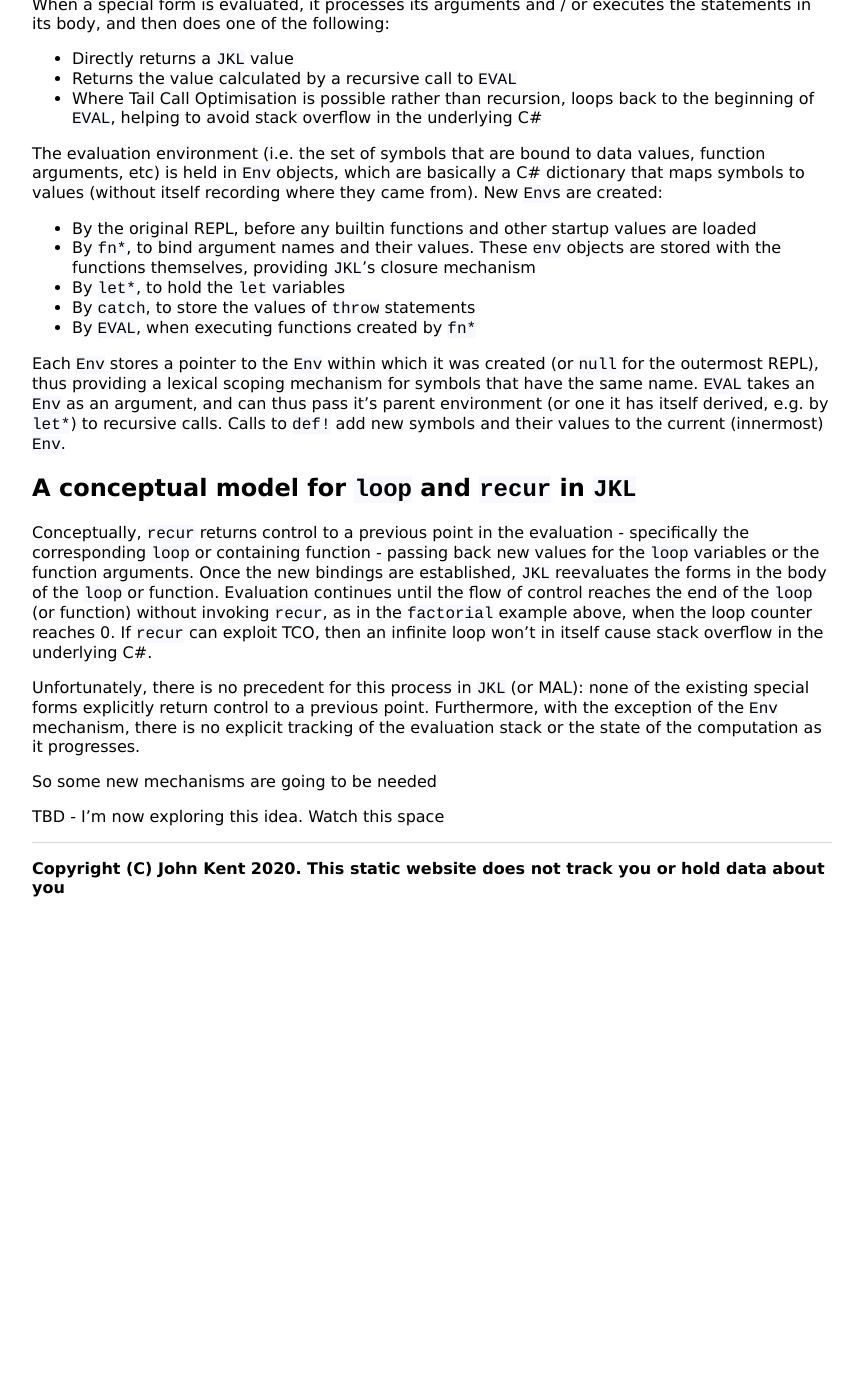
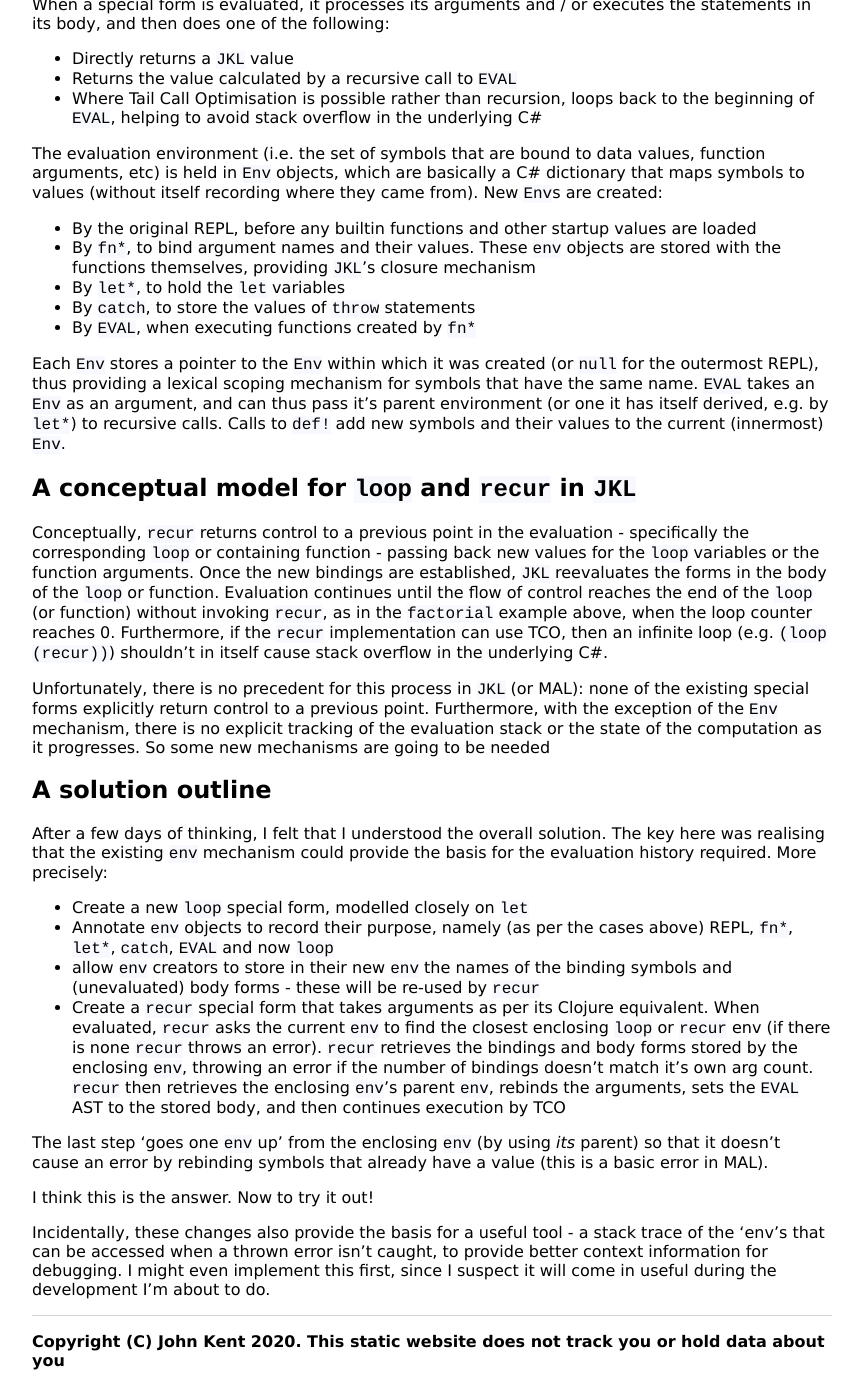
Before and after one commit to KineticLensman/KineticLensman.github.io, a Jekyll site: the page built from _posts/2020-04-18-looping-deep-dive.md, in a window 1280 px wide and 1400 px high, scrolled down 2071 px. Shown: the whole window, without its empty margins (208-1069 px from the left). Built offline with Jekyll 4.4.1, drawn with Linux system fonts in a browser that asks for light colours; before the commit the page ends 2998 px from its top, so only the background shows below that.

Commit message:
Added first stab at solution outline.

```diff
--- a/_posts/2020-04-18-looping-deep-dive.md
+++ b/_posts/2020-04-18-looping-deep-dive.md
@@ -91,11 +91,21 @@ Each `Env` stores a pointer to the `Env` within which it was created (or `null`
 
 ## A conceptual model for `loop` and `recur` in `JKL`
 
-Conceptually, `recur` returns control to a previous point in the evaluation - specifically the corresponding `loop` or containing function - passing back new values for the `loop` variables or the function arguments. Once the new bindings are established, `JKL` reevaluates the forms in the body of the `loop` or function. Evaluation continues until the flow of control reaches the end of the `loop` (or function) without invoking `recur`, as in the `factorial` example above, when the loop counter reaches 0. If `recur` can exploit TCO, then an infinite loop won't in itself cause stack overflow in the underlying C#.
+Conceptually, `recur` returns control to a previous point in the evaluation - specifically the corresponding `loop` or containing function - passing back new values for the `loop` variables or the function arguments. Once the new bindings are established, `JKL` reevaluates the forms in the body of the `loop` or function. Evaluation continues until the flow of control reaches the end of the `loop` (or function) without invoking `recur`, as in the `factorial` example above, when the loop counter reaches 0. Furthermore, if the `recur` implementation can use TCO, then an infinite loop (e.g. `(loop (recur))`) shouldn't in itself cause stack overflow in the underlying C#.
 
-Unfortunately, there is no precedent for this process in `JKL` (or MAL): none of the existing special forms explicitly return control to a previous point. Furthermore, with the exception of the `Env` mechanism, there is no explicit tracking of the evaluation stack or the state of the computation as it progresses.
+Unfortunately, there is no precedent for this process in `JKL` (or MAL): none of the existing special forms explicitly return control to a previous point. Furthermore, with the exception of the `Env` mechanism, there is no explicit tracking of the evaluation stack or the state of the computation as it progresses. So some new mechanisms are going to be needed
 
-So some new mechanisms are going to be needed
+## A solution outline
 
+After a few days of thinking, I felt that I understood the overall solution. The key here was realising that the existing `env` mechanism could provide the basis for the evaluation history required. More precisely:
 
-TBD - I'm now exploring this idea. Watch this space
+* Create a new `loop` special form, modelled closely on `let`
+* Annotate `env` objects to record their purpose, namely (as per the cases above) REPL, `fn*`, `let*`, `catch`, `EVAL` and now `loop`
+* allow `env` creators to store in their new `env` the names of the binding symbols and (unevaluated) body forms - these will be re-used by `recur`
+* Create a `recur` special form that takes arguments as per its Clojure equivalent. When evaluated, `recur` asks the current `env` to find the closest enclosing `loop` or `recur` env (if there is none `recur` throws an error). `recur` retrieves the bindings and body forms stored by the enclosing `env`, throwing an error if the number of bindings doesn't match it's own arg count. `recur` then retrieves the enclosing `env`'s parent `env`, rebinds the arguments, sets the `EVAL` AST to the stored body, and then continues execution by TCO
+
+The last step 'goes one `env` up' from the enclosing `env` (by using *its* parent) so that it doesn't cause an error by rebinding symbols that already have a value (this is a basic error in MAL).
+
+I think this is the answer. Now to try it out!
+
+Incidentally, these changes also provide the basis for a useful tool - a stack trace of the 'env's that can be accessed when a thrown error isn't caught, to provide better context information for debugging. I might even implement this first, since I suspect it will come in useful during the development I'm about to do.
```
